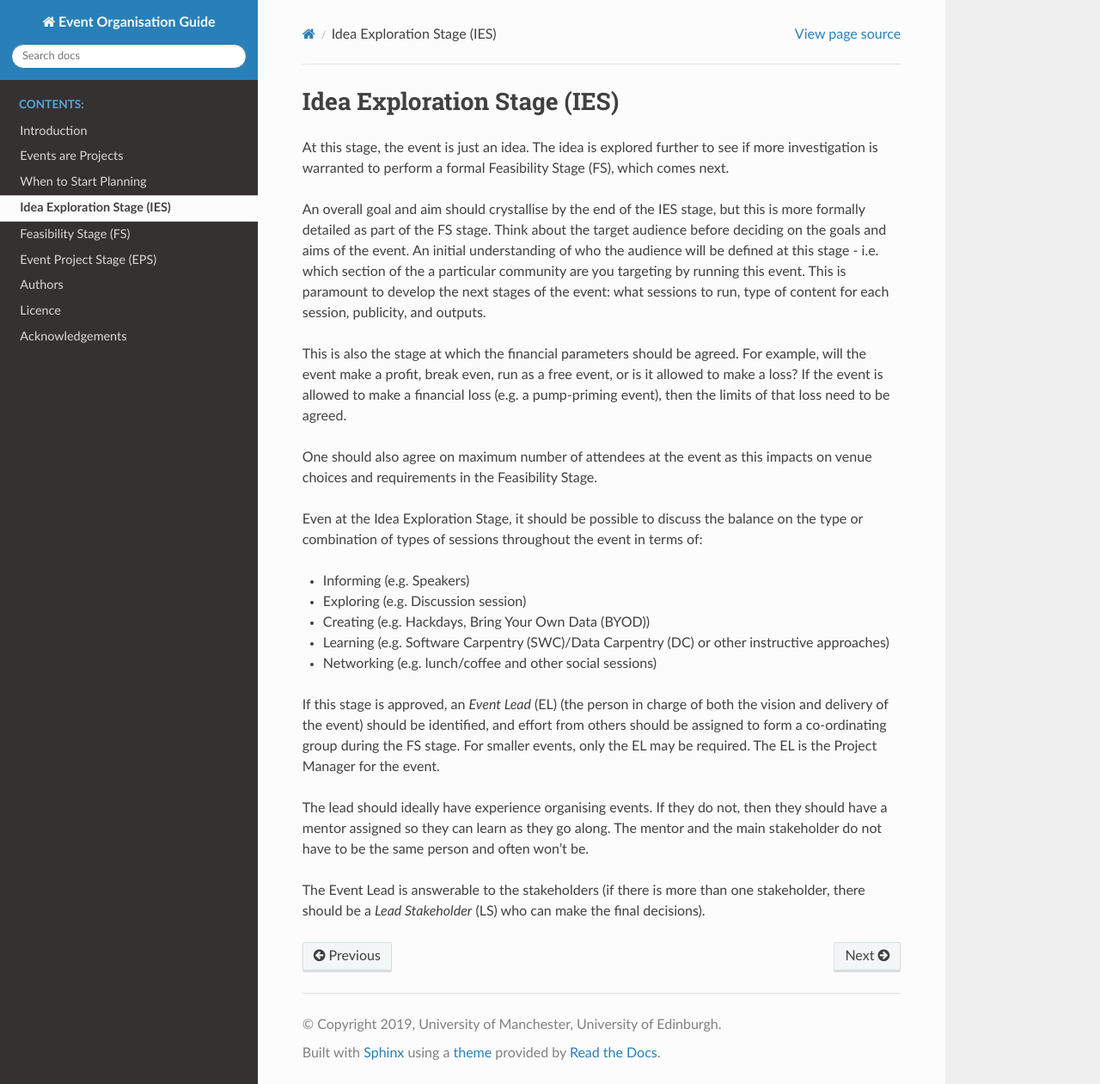
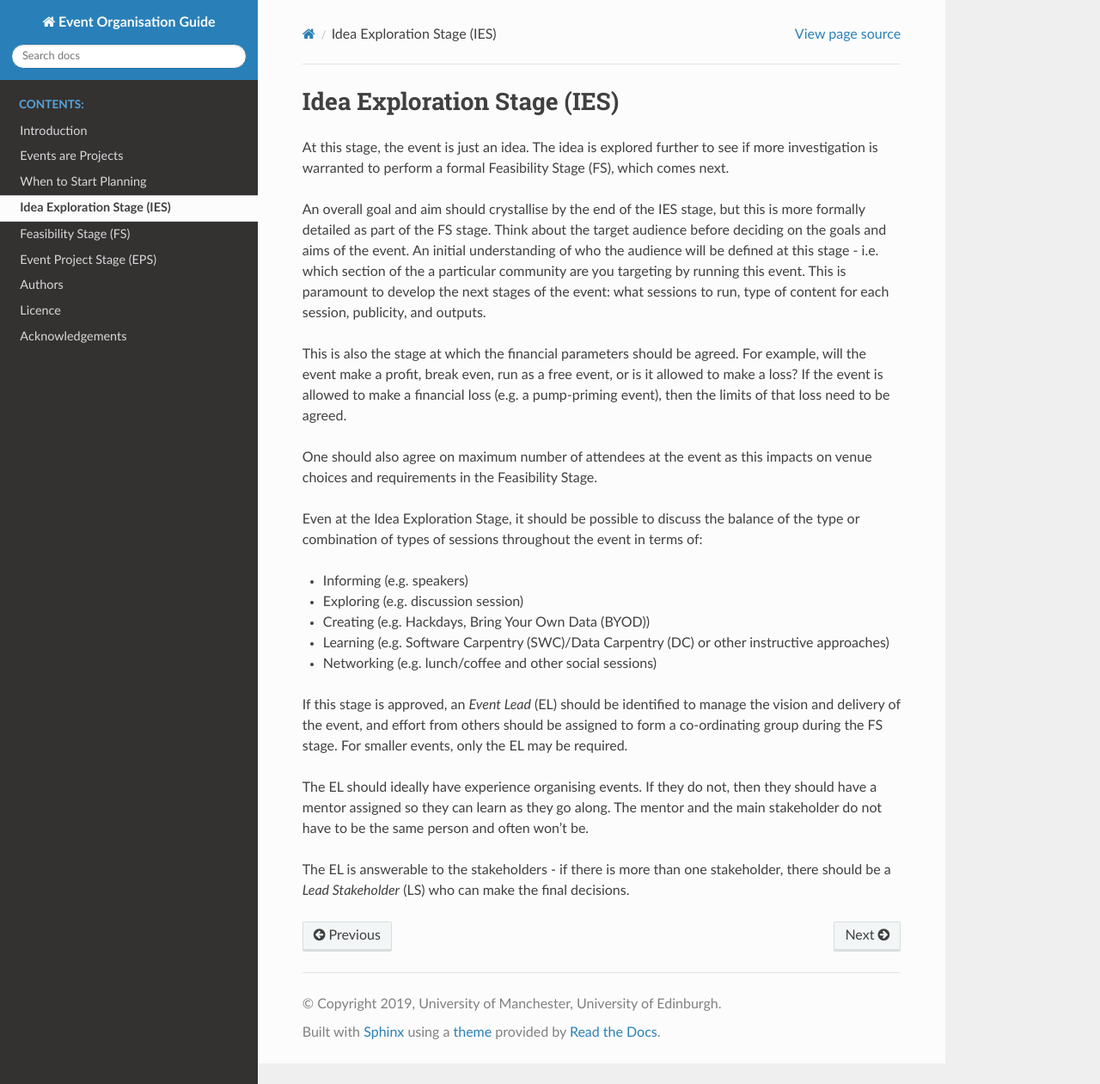
Before and after one commit to softwaresaved/event-organisation-guide, a Sphinx documentation site: the page built from docs/eog/ideas-exploration-stage.rst, in a window 1280 px wide and 1261 px high. Shown: the whole window at 86% size. Built offline with Sphinx 7.4.7 and the Read the Docs theme 2.0.0, drawn with Linux system fonts in a browser that asks for light colours.

Commit message:
Update ideas-exploration-stage.rst

```diff
--- a/docs/eog/ideas-exploration-stage.rst
+++ b/docs/eog/ideas-exploration-stage.rst
@@ -12,16 +12,16 @@ This is also the stage at which the financial parameters should be agreed. For e
 
 One should also agree on maximum number of attendees at the event as this impacts on venue choices and requirements in the Feasibility Stage.
 
-Even at the Idea Exploration Stage, it should be possible to discuss the balance on the type or combination of types of sessions throughout the event in terms of:
+Even at the Idea Exploration Stage, it should be possible to discuss the balance of the type or combination of types of sessions throughout the event in terms of:
 
-- Informing (e.g. Speakers)
-- Exploring (e.g. Discussion session)
+- Informing (e.g. speakers)
+- Exploring (e.g. discussion session)
 - Creating (e.g. Hackdays, Bring Your Own Data (BYOD))
 - Learning (e.g. Software Carpentry (SWC)/Data Carpentry (DC) or other instructive approaches)
 - Networking (e.g. lunch/coffee and other social sessions)
 
-If this stage is approved, an *Event Lead* (EL) (the person in charge of both the vision and delivery of the event) should be identified, and effort from others should be assigned to form a co-ordinating group during the FS stage. For smaller events, only the EL may be required. The EL is the Project Manager for the event.
+If this stage is approved, an *Event Lead* (EL) should be identified to manage the vision and delivery of the event, and effort from others should be assigned to form a co-ordinating group during the FS stage. For smaller events, only the EL may be required.
 
-The lead should ideally have experience organising events. If they do not, then they should have a mentor assigned so they can learn as they go along. The mentor and the main stakeholder do not have to be the same person and often won’t be.
+The EL should ideally have experience organising events. If they do not, then they should have a mentor assigned so they can learn as they go along. The mentor and the main stakeholder do not have to be the same person and often won’t be.
 
-The Event Lead is answerable to the stakeholders (if there is more than one stakeholder, there should be a *Lead Stakeholder* (LS) who can make the final decisions).
+The EL is answerable to the stakeholders - if there is more than one stakeholder, there should be a *Lead Stakeholder* (LS) who can make the final decisions.
```
